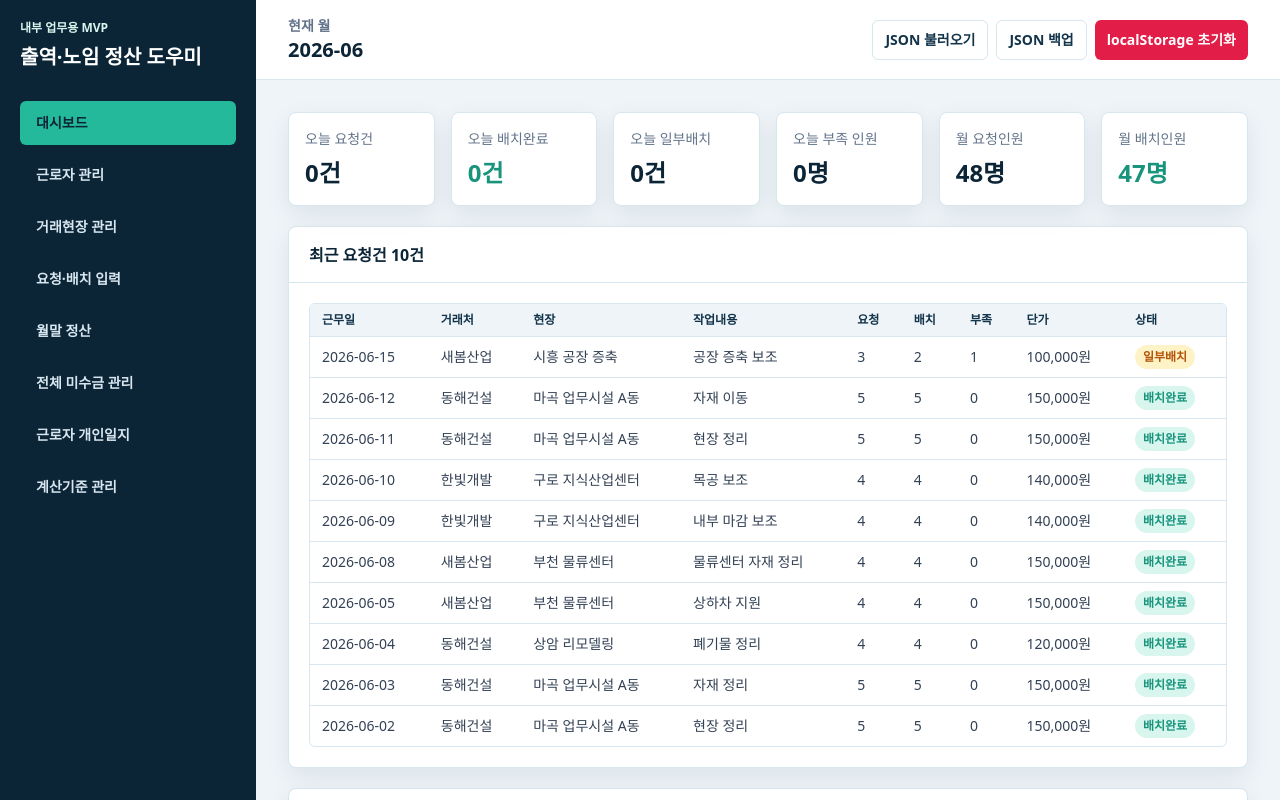
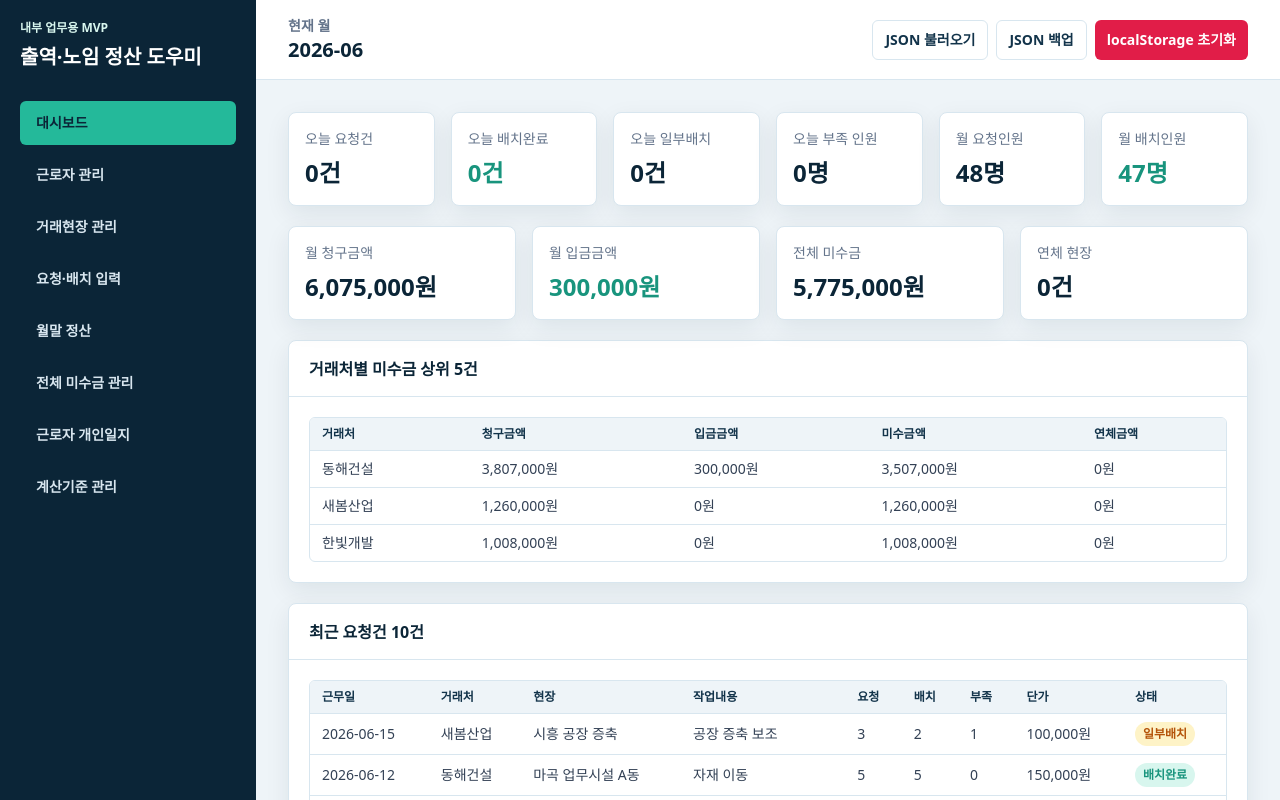
Before and after one commit to p188441064/worker-settlement-app, a Next.js app: page / in a window 1280 px wide. Shown: the top 800 px of the page. Built offline with nearby package versions, Linux system fonts and the light colour scheme.

Commit message:
add accounts receivable management

```diff
--- a/app/page.tsx
+++ b/app/page.tsx
@@ -278,6 +278,25 @@ function Dashboard({ data, selectedMonth }: { data: AppData; selectedMonth: stri
   const recent = [...requests].sort((a, b) => b.workDate.localeCompare(a.workDate) || b.requestDate.localeCompare(a.requestDate)).slice(0, 10);
   const monthRequestedCount = monthRequests.reduce((sum, request) => sum + request.requestedCount, 0);
   const monthAssignedCount = monthAssignments.length;
+  const receivableRows = buildReceivableRows(data, selectedMonth);
+  const totalClaim = receivableRows.reduce((sum, row) => sum + row.claimAmount, 0);
+  const totalPaid = receivableRows.reduce((sum, row) => sum + row.paidAmount, 0);
+  const totalReceivable = receivableRows.reduce((sum, row) => sum + row.balanceAmount, 0);
+  const overdueRows = receivableRows.filter((row) => row.balanceAmount > 0 && row.overdueDays > 0);
+  const topReceivableClients = data.clients
+    .map((client) => {
+      const clientRows = receivableRows.filter((row) => row.clientId === client.id);
+      return {
+        client,
+        claim: clientRows.reduce((sum, row) => sum + row.claimAmount, 0),
+        paid: clientRows.reduce((sum, row) => sum + row.paidAmount, 0),
+        balance: clientRows.reduce((sum, row) => sum + row.balanceAmount, 0),
+        overdue: clientRows.reduce((sum, row) => sum + (row.overdueDays > 0 ? row.balanceAmount : 0), 0)
+      };
+    })
+    .filter((item) => item.balance > 0)
+    .sort((a, b) => b.balance - a.balance)
+    .slice(0, 5);
 
   return (
     <>
@@ -289,6 +308,33 @@ function Dashboard({ data, selectedMonth }: { data: AppData; selectedMonth: stri
         <StatCard label="월 요청인원" value={`${monthRequestedCount}명`} />
         <StatCard label="월 배치인원" value={`${monthAssignedCount}명`} tone="mint" />
       </div>
+
+      <div className="grid grid-cols-4 gap-4">
+        <StatCard label="월 청구금액" value={formatWon(totalClaim)} />
+        <StatCard label="월 입금금액" value={formatWon(totalPaid)} tone="mint" />
+        <StatCard label="전체 미수금" value={formatWon(totalReceivable)} />
+        <StatCard label="연체 현장" value={`${overdueRows.length}건`} />
+      </div>
+
+      <Panel title="거래처별 미수금 상위 5건">
+        <DataTable>
+          <table className="w-full border-collapse">
+            <thead><tr>{["거래처", "청구금액", "입금금액", "미수금액", "연체금액"].map((header) => <th key={header} className={th}>{header}</th>)}</tr></thead>
+            <tbody>
+              {topReceivableClients.map((item) => (
+                <tr key={item.client.id}>
+                  <td className={td}>{item.client.name}</td>
+                  <td className={td}>{formatWon(item.claim)}</td>
+                  <td className={td}>{formatWon(item.paid)}</td>
+                  <td className={td}>{formatWon(item.balance)}</td>
+                  <td className={td}>{formatWon(item.overdue)}</td>
+                </tr>
+              ))}
+              {topReceivableClients.length === 0 && <tr><td className={td} colSpan={5}>현재 월 미수금이 없습니다.</td></tr>}
+            </tbody>
+          </table>
+        </DataTable>
+      </Panel>
 
       <Panel title="최근 요청건 10건">
         <RequestTable requests={recent} data={data} />
@@ -1333,6 +1379,7 @@ function ReceivablesView({
   const [selectedKey, setSelectedKey] = useState("");
   const [paymentAmount, setPaymentAmount] = useState("");
   const [paymentDate, setPaymentDate] = useState(today);
+  const [paymentMemo, setPaymentMemo] = useState("");
   const [clientSearch, setClientSearch] = useState("");
   const [siteSearch, setSiteSearch] = useState("");
   const rows = buildReceivableRows(data, selectedMonth)
@@ -1340,23 +1387,33 @@ function ReceivablesView({
     .filter((row) => row.clientName.toLowerCase().includes(clientSearch.toLowerCase()))
     .filter((row) => row.siteName.toLowerCase().includes(siteSearch.toLowerCase()));
   const selectedRow = rows.find((row) => row.key === selectedKey) ?? rows[0];
+  const selectedSite = selectedRow ? data.sites.find((site) => site.id === selectedRow.siteId) : undefined;
   const totalReceivable = rows.reduce((sum, row) => sum + row.balanceAmount, 0);
   const totalClaim = rows.reduce((sum, row) => sum + row.claimAmount, 0);
   const totalPaid = rows.reduce((sum, row) => sum + row.paidAmount, 0);
+  const overdueReceivable = rows.reduce((sum, row) => sum + (row.overdueDays > 0 ? row.balanceAmount : 0), 0);
+  const overdueCount = rows.filter((row) => row.balanceAmount > 0 && row.overdueDays > 0).length;
   const clientTotals = data.clients.map((client) => {
     const clientRows = rows.filter((row) => row.clientId === client.id);
     return {
       client,
-      balance: clientRows.reduce((sum, row) => sum + row.balanceAmount, 0)
+      claim: clientRows.reduce((sum, row) => sum + row.claimAmount, 0),
+      paid: clientRows.reduce((sum, row) => sum + row.paidAmount, 0),
+      balance: clientRows.reduce((sum, row) => sum + row.balanceAmount, 0),
+      overdue: clientRows.reduce((sum, row) => sum + (row.overdueDays > 0 ? row.balanceAmount : 0), 0)
     };
-  }).filter((item) => item.balance > 0);
+  }).filter((item) => item.claim > 0 || item.paid > 0 || item.balance > 0);
   const siteTotals = rows
-    .map((row) => ({ siteId: row.siteId, siteName: row.siteName, balance: row.balanceAmount }))
-    .filter((item) => item.balance > 0);
-
-  const savePayment = () => {
+    .map((row) => ({ siteId: row.siteId, siteName: row.siteName, claim: row.claimAmount, paid: row.paidAmount, balance: row.balanceAmount, overdueDays: row.overdueDays }))
+    .filter((item) => item.claim > 0 || item.paid > 0 || item.balance > 0);
+  const paymentHistory = selectedRow
+    ? data.receivablePayments
+      .filter((payment) => payment.siteId === selectedRow.siteId && payment.closingMonth === selectedMonth)
+      .sort((a, b) => b.paymentDate.localeCompare(a.paymentDate))
+    : [];
+
+  const addPayment = (amount: number, memo = paymentMemo) => {
     if (!selectedRow) return alert("입금 처리할 현장을 선택해 주세요.");
-    const amount = Number(paymentAmount);
     if (!amount || amount <= 0) return alert("입금금액을 입력해 주세요.");
     updateData({
       ...data,
@@ -1369,11 +1426,28 @@ function ReceivablesView({
           closingMonth: selectedMonth,
           amount,
           paymentDate,
-          memo: ""
+          memo
         }
       ]
     });
     setPaymentAmount("");
+    setPaymentMemo("");
+  };
+
+  const savePayment = () => addPayment(Number(paymentAmount));
+  const saveFullPayment = () => {
+    if (!selectedRow) return alert("완납 처리할 현장을 선택해 주세요.");
+    if (selectedRow.balanceAmount <= 0) return alert("이미 완납된 현장입니다.");
+    addPayment(selectedRow.balanceAmount, paymentMemo || "완납 처리");
+  };
+
+  const updatePaymentDay = (paymentDay: number) => {
+    if (!selectedRow || !selectedSite) return;
+    const safeDay = Math.min(Math.max(paymentDay || 1, 1), 31);
+    updateData({
+      ...data,
+      sites: data.sites.map((site) => site.id === selectedRow.siteId ? { ...site, paymentDay: safeDay } : site)
+    });
   };
 
   const downloadExcel = async () => {
@@ -1388,19 +1462,28 @@ function ReceivablesView({
       마감월: row.closingMonth,
       마감일: row.closingDay,
       결제예정일: row.expectedPaymentDate,
+      연체일수: row.overdueDays,
       입금일: row.paymentDates,
       상태: row.status,
       비고: row.memo
     }));
+    const clientSheetRows = clientTotals.map((item) => ({
+      거래처명: item.client.name,
+      청구금액: item.claim,
+      입금금액: item.paid,
+      미수금액: item.balance,
+      연체금액: item.overdue
+    }));
     const book = XLSX.utils.book_new();
     XLSX.utils.book_append_sheet(book, XLSX.utils.json_to_sheet(sheetRows), "전체 미수금");
+    XLSX.utils.book_append_sheet(book, XLSX.utils.json_to_sheet(clientSheetRows), "거래처별 합계");
     XLSX.writeFile(book, `전체_미수금_${selectedMonth}.xlsx`);
   };
 
   return (
     <div className="space-y-5">
       <Panel title="미수금 조회 조건">
-        <div className="grid grid-cols-4 gap-3">
+        <div className="grid grid-cols-5 gap-3">
           <Field label="마감월"><TextInput type="month" value={selectedMonth} onChange={(e) => setSelectedMonth(e.target.value)} /></Field>
           <Field label="거래처"><SelectInput value={clientFilter} onChange={(e) => setClientFilter(e.target.value)}><option value="all">전체 거래처</option>{data.clients.map((client) => <option key={client.id} value={client.id}>{client.name}</option>)}</SelectInput></Field>
           <Field label="거래처 검색"><TextInput value={clientSearch} onChange={(e) => setClientSearch(e.target.value)} /></Field>
@@ -1409,52 +1492,85 @@ function ReceivablesView({
         </div>
       </Panel>
 
-      <div className="grid grid-cols-3 gap-4">
+      <div className="grid grid-cols-5 gap-4">
         <StatCard label="전체 청구금액" value={formatWon(totalClaim)} />
         <StatCard label="전체 입금금액" value={formatWon(totalPaid)} tone="mint" />
         <StatCard label="전체 미수금" value={formatWon(totalReceivable)} />
+        <StatCard label="연체 미수금" value={formatWon(overdueReceivable)} />
+        <StatCard label="연체 현장" value={`${overdueCount}건`} />
       </div>
 
       <Panel title="거래처별 미수금 합계">
-        <div className="grid grid-cols-4 gap-3">
-          {clientTotals.map(({ client, balance }) => (
-            <div key={client.id} className="rounded-md border border-navy-100 bg-white p-3">
-              <p className="font-bold text-navy-900">{client.name}</p>
-              <p className="mt-1 text-lg font-bold text-rose-700">{formatWon(balance)}</p>
-            </div>
-          ))}
-          {clientTotals.length === 0 && <p className="text-sm text-slate-500">미수금이 없습니다.</p>}
-        </div>
+        <DataTable>
+          <table className="w-full border-collapse">
+            <thead><tr>{["거래처명", "청구금액", "입금금액", "미수금액", "연체금액"].map((header) => <th key={header} className={th}>{header}</th>)}</tr></thead>
+            <tbody>
+              {clientTotals.map((item) => (
+                <tr key={item.client.id}>
+                  <td className={td}>{item.client.name}</td>
+                  <td className={td}>{formatWon(item.claim)}</td>
+                  <td className={td}>{formatWon(item.paid)}</td>
+                  <td className={td}>{formatWon(item.balance)}</td>
+                  <td className={td}>{formatWon(item.overdue)}</td>
+                </tr>
+              ))}
+              {clientTotals.length === 0 && <tr><td className={td} colSpan={5}>미수금 데이터가 없습니다.</td></tr>}
+            </tbody>
+          </table>
+        </DataTable>
       </Panel>
 
       <Panel title="현장별 미수금 합계">
-        <div className="grid grid-cols-4 gap-3">
-          {siteTotals.map((item) => (
-            <div key={item.siteId} className="rounded-md border border-navy-100 bg-white p-3">
-              <p className="font-bold text-navy-900">{item.siteName}</p>
-              <p className="mt-1 text-lg font-bold text-rose-700">{formatWon(item.balance)}</p>
-            </div>
-          ))}
-          {siteTotals.length === 0 && <p className="text-sm text-slate-500">현장별 미수금이 없습니다.</p>}
-        </div>
+        <DataTable>
+          <table className="w-full border-collapse">
+            <thead><tr>{["현장명", "청구금액", "입금금액", "미수금액", "연체일수"].map((header) => <th key={header} className={th}>{header}</th>)}</tr></thead>
+            <tbody>
+              {siteTotals.map((item) => (
+                <tr key={item.siteId}>
+                  <td className={td}>{item.siteName}</td>
+                  <td className={td}>{formatWon(item.claim)}</td>
+                  <td className={td}>{formatWon(item.paid)}</td>
+                  <td className={td}>{formatWon(item.balance)}</td>
+                  <td className={td}>{item.overdueDays > 0 ? `${item.overdueDays}일` : "-"}</td>
+                </tr>
+              ))}
+              {siteTotals.length === 0 && <tr><td className={td} colSpan={5}>현장별 미수금이 없습니다.</td></tr>}
+            </tbody>
+          </table>
+        </DataTable>
       </Panel>
 
       <Panel title="전체 미수금 목록">
         <DataTable>
           <table className="w-full border-collapse">
-            <thead><tr>{["거래처명", "현장명", "청구금액", "입금금액", "미수금액", "계산서", "마감월", "마감일", "결제예정일", "입금일", "상태", "비고"].map((h) => <th key={h} className={th}>{h}</th>)}</tr></thead>
-            <tbody>{rows.map((row) => <tr key={row.key} className={selectedRow?.key === row.key ? "bg-mint-50" : ""}><td className={td}><button className="font-bold text-navy-900" onClick={() => setSelectedKey(row.key)}>{row.clientName}</button></td><td className={td}>{row.siteName}</td><td className={td}>{formatWon(row.claimAmount)}</td><td className={td}>{formatWon(row.paidAmount)}</td><td className={td}>{formatWon(row.balanceAmount)}</td><td className={td}>{row.invoiceIssueType === "ISSUED" ? "발행" : "미발행"}</td><td className={td}>{row.closingMonth}</td><td className={td}>{row.closingDay}</td><td className={td}>{row.expectedPaymentDate}</td><td className={td}>{row.paymentDates}</td><td className={td}><ReceivableStatusBadge status={row.status} /></td><td className={td}>{row.memo}</td></tr>)}</tbody>
+            <thead><tr>{["거래처명", "현장명", "청구금액", "입금금액", "미수금액", "계산서", "마감월", "마감일", "결제예정일", "연체일수", "입금일", "상태", "비고"].map((h) => <th key={h} className={th}>{h}</th>)}</tr></thead>
+            <tbody>{rows.map((row) => <tr key={row.key} className={selectedRow?.key === row.key ? "bg-mint-50" : ""}><td className={td}><button className="font-bold text-navy-900" onClick={() => setSelectedKey(row.key)}>{row.clientName}</button></td><td className={td}>{row.siteName}</td><td className={td}>{formatWon(row.claimAmount)}</td><td className={td}>{formatWon(row.paidAmount)}</td><td className={td}>{formatWon(row.balanceAmount)}</td><td className={td}>{row.invoiceIssueType === "ISSUED" ? "발행" : "미발행"}</td><td className={td}>{row.closingMonth}</td><td className={td}>{row.closingDay}</td><td className={td}>{row.expectedPaymentDate}</td><td className={td}>{row.overdueDays > 0 ? `${row.overdueDays}일` : "-"}</td><td className={td}>{row.paymentDates}</td><td className={td}><ReceivableStatusBadge status={row.status} /></td><td className={td}>{row.memo}</td></tr>)}</tbody>
           </table>
         </DataTable>
       </Panel>
 
-      <Panel title="입금 처리">
-        <div className="grid grid-cols-5 gap-3">
+      <Panel title="입금 및 결제예정일 관리">
+        <div className="grid grid-cols-6 gap-3">
           <Field label="선택 현장"><TextInput value={selectedRow ? `${selectedRow.clientName} / ${selectedRow.siteName}` : ""} readOnly /></Field>
           <Field label="미수금액"><TextInput value={selectedRow ? formatWon(selectedRow.balanceAmount) : ""} readOnly /></Field>
+          <Field label="결제예정일"><TextInput value={selectedRow?.expectedPaymentDate ?? ""} readOnly /></Field>
+          <Field label="결제일"><TextInput type="number" min={1} max={31} value={selectedSite?.paymentDay ?? selectedRow?.paymentDay ?? ""} onChange={(e) => updatePaymentDay(Number(e.target.value))} /></Field>
           <Field label="입금금액"><TextInput type="number" value={paymentAmount} onChange={(e) => setPaymentAmount(e.target.value)} /></Field>
           <Field label="입금일"><TextInput type="date" value={paymentDate} onChange={(e) => setPaymentDate(e.target.value)} /></Field>
-          <div className="flex items-end"><Button onClick={savePayment}>입금 처리</Button></div>
+          <Field label="입금메모"><TextInput value={paymentMemo} onChange={(e) => setPaymentMemo(e.target.value)} /></Field>
+          <div className="flex items-end gap-2"><Button onClick={savePayment}>부분입금 처리</Button><Button variant="secondary" onClick={saveFullPayment}>완납 처리</Button></div>
+        </div>
+        <div className="mt-4 rounded-md border border-navy-100 bg-white p-3">
+          <p className="mb-2 text-sm font-bold text-navy-900">선택 현장 입금 이력</p>
+          <DataTable>
+            <table className="w-full border-collapse">
+              <thead><tr>{["입금일", "입금금액", "메모"].map((header) => <th key={header} className={th}>{header}</th>)}</tr></thead>
+              <tbody>
+                {paymentHistory.map((payment) => <tr key={payment.id}><td className={td}>{payment.paymentDate}</td><td className={td}>{formatWon(payment.amount)}</td><td className={td}>{payment.memo}</td></tr>)}
+                {paymentHistory.length === 0 && <tr><td className={td} colSpan={3}>입금 이력이 없습니다.</td></tr>}
+              </tbody>
+            </table>
+          </DataTable>
         </div>
       </Panel>
     </div>
@@ -1931,7 +2047,14 @@ function getExpectedPaymentDate(closingMonth: string, paymentDay: number) {
   const [year, month] = closingMonth.split("-").map(Number);
   const next = new Date(year, month, 1);
   const lastDay = new Date(next.getFullYear(), next.getMonth() + 1, 0).getDate();
-  return `${next.getFullYear()}-${String(next.getMonth() + 1).padStart(2, "0")}-${String(Math.min(paymentDay, lastDay)).padStart(2, "0")}`;
+  return `${next.getFullYear()}-${String(next.getMonth() + 1).padStart(2, "0")}-${String(Math.min(Math.max(paymentDay || 1, 1), lastDay)).padStart(2, "0")}`;
+}
+
+function getOverdueDays(expectedPaymentDate: string, basisDate = today) {
+  const expected = new Date(`${expectedPaymentDate}T00:00:00`);
+  const basis = new Date(`${basisDate}T00:00:00`);
+  const diff = Math.floor((basis.getTime() - expected.getTime()) / (1000 * 60 * 60 * 24));
+  return diff > 0 ? diff : 0;
 }
 
 function buildReceivableRows(data: AppData, closingMonth: string) {
@@ -1944,6 +2067,8 @@ function buildReceivableRows(data: AppData, closingMonth: string) {
       const paidAmount = payments.reduce((sum, payment) => sum + payment.amount, 0);
       const balanceAmount = Math.max(claimAmount - paidAmount, 0);
       const status: ReceivableStatus = balanceAmount <= 0 && claimAmount > 0 ? "완납" : paidAmount > 0 ? "부분입금" : "미수";
+      const paymentDay = site.paymentDay || client?.paymentDay || 10;
+      const expectedPaymentDate = getExpectedPaymentDate(closingMonth, paymentDay);
       return {
         key: `${site.id}-${closingMonth}`,
         clientId: site.clientId,
@@ -1956,7 +2081,9 @@ function buildReceivableRows(data: AppData, closingMonth: string) {
         invoiceIssueType: site.invoiceIssueType,
         closingMonth,
         closingDay: `${site.closingDay}일`,
-        expectedPaymentDate: getExpectedPaymentDate(closingMonth, client?.paymentDay ?? site.paymentDay),
+        paymentDay,
+        expectedPaymentDate,
+        overdueDays: balanceAmount > 0 ? getOverdueDays(expectedPaymentDate) : 0,
         paymentDates: payments.map((payment) => payment.paymentDate).join(", "),
         memo: site.memo,
         status
```
